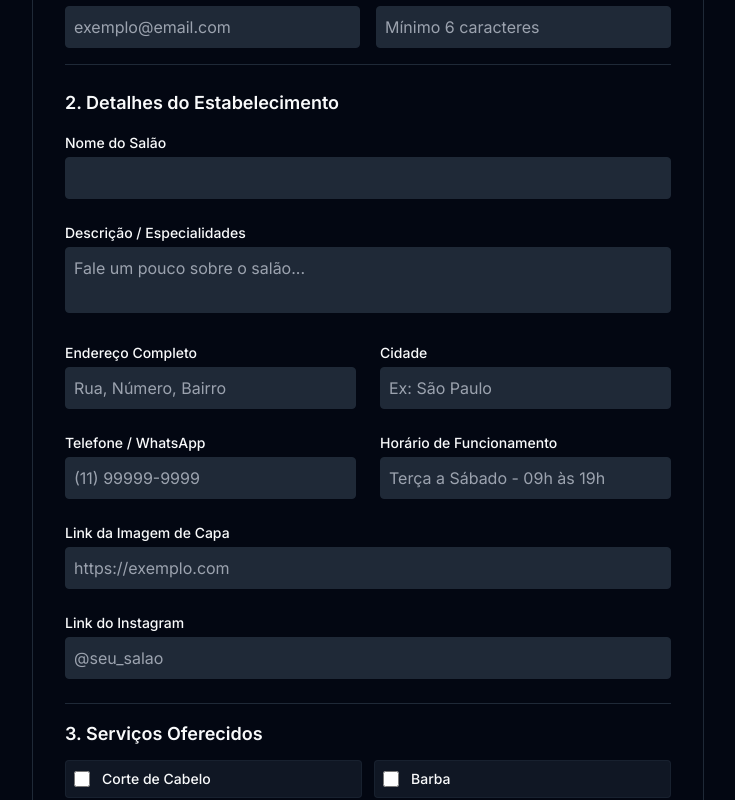
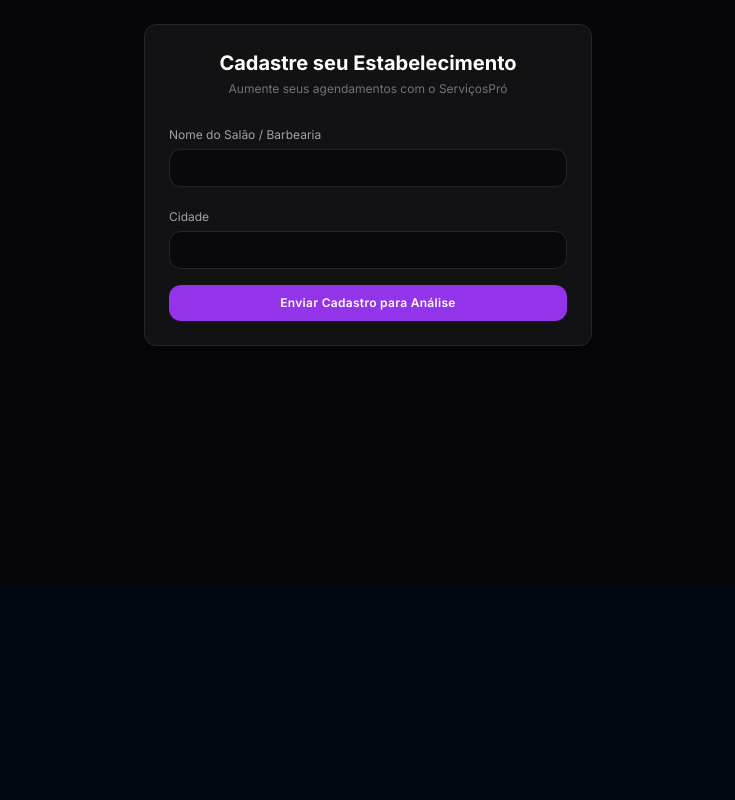
Before and after one commit to clebersoncarvalhof/servi-osPro, a Next.js app: page /anunciar in a window 1280 px wide. Shown: the part 280-1080 px from the top of the page, without its empty margins (272-1007 px from the left). After the commit the page ends 865 px from the top, so only its background shows below. Built offline with nearby package versions, Linux system fonts and the light colour scheme.

Commit message:
fix: corrige import quebrado na pagina anunciar

```diff
--- a/src/app/anunciar/page.tsx
+++ b/src/app/anunciar/page.tsx
@@ -1,241 +1,55 @@
-"use client";
+"use client"
 
-import { useState } from "react";
-import { useRouter } from "next/navigation";
-import { registerSalonWithUserAction } from "../admin/actions";
+import { useState } from "react"
+import { useRouter } from "next/navigation"
 
 export default function AnunciarPage() {
-  const router = useRouter();
-  const [loading, setLoading] = useState(false);
-  const [error, setError] = useState<string | null>(null);
+  const router = useRouter()
+  const [nome, setNome] = useState("")
+  const [cidade, setCidade] = useState("")
 
-  const disponivelServicos = [
-    { id: "Corte de Cabelo", label: "Corte de Cabelo" },
-    { id: "Barba", label: "Barba" },
-    { id: "Unhas", label: "Unhas (Manicure/Pedicure)" },
-    { id: "Sobrancelha", label: "Sobrancelha" },
-    { id: "Coloração", label: "Coloração / Química" },
-    { id: "Maquiagem", label: "Maquiagem" },
-  ];
-
-  const [formData, setFormData] = useState({
-    email: "",
-    password: "",
-    name: "",
-    description: "",
-    address: "",
-    city: "",
-    phone: "",
-    imageUrl: "",
-    instagramUrl: "",
-    workingHours: "",
-  });
-
-  const [selectedServices, setSelectedServices] = useState<string[]>([]);
-
-  const handleServiceChange = (serviceId: string) => {
-    setSelectedServices((prev) =>
-      prev.includes(serviceId)
-        ? prev.filter((id) => id !== serviceId)
-        : [...prev, serviceId]
-    );
-  };
-
-  const handleSubmit = async (e: React.FormEvent) => {
-    e.preventDefault();
-    if (selectedServices.length === 0) {
-      setError("Por favor, selecione pelo menos um serviço oferecido.");
-      return;
+  function handleAnunciar(e: React.FormEvent) {
+    e.preventDefault()
+    alert("Próximo passo: Programar a nova Server Action de cadastro de salão.")
+    router.push("/")
   }
 
-    setLoading(true);
-    setError(null);
-
-    try {
-      const response = await registerSalonWithUserAction({
-        ...formData,
-        services: selectedServices,
-      });
-
-      if (response?.success) {
-        alert("Cadastro realizado com sucesso! Aguarde a aprovação do administrador.");
-        router.push("/login");
-      } else {
-        setError(response?.error || "Ocorreu um erro ao realizar o cadastro.");
-      }
-    } catch (err) {
-      setError("Erro de conexão com o servidor.");
-    } finally {
-      setLoading(false);
-    }
-  };
-
   return (
-    <div className="min-h-screen flex items-center justify-center bg-background p-6">
-      <div className="w-full max-w-2xl space-y-8 bg-card p-8 rounded-lg border border-border">
-        <div className="text-center">
-          <h2 className="text-3xl font-bold text-foreground">Anunciar Meu Salão</h2>
-          <p className="text-sm text-muted-foreground mt-2">Crie sua conta de acesso e cadastre seu estabelecimento</p>
+    <div className="min-h-screen bg-[#050507] text-white flex items-center justify-center p-4">
+      <div className="w-full max-w-md bg-[#121214] border border-zinc-800 rounded-xl p-6 space-y-6">
+        <div className="space-y-1 text-center">
+          <h1 className="text-xl font-bold">Cadastre seu Estabelecimento</h1>
+          <p className="text-xs text-zinc-500">Aumente seus agendamentos com o ServiçosPró</p>
         </div>
 
-        <form onSubmit={handleSubmit} className="mt-8 space-y-6">
-          {error && (
-            <div className="p-3 rounded bg-destructive/10 border border-destructive text-destructive text-sm text-center">
-              {error}
-            </div>
-          )}
-
-          <div className="border-b border-border pb-4">
-            <h3 className="text-lg font-semibold text-foreground mb-4">1. Dados de Acesso (Login)</h3>
-            <div className="grid grid-cols-1 md:grid-cols-2 gap-4">
-              <div>
-                <label className="text-sm font-medium text-foreground block mb-1">E-mail (Seu Usuário)</label>
-                <input
-                  type="email"
-                  required
-                  placeholder="exemplo@email.com"
-                  className="w-full p-2 rounded bg-input border border-border text-foreground focus:outline-none"
-                  value={formData.email}
-                  onChange={(e) => setFormData({ ...formData, email: e.target.value })}
-                />
-              </div>
-              <div>
-                <label className="text-sm font-medium text-foreground block mb-1">Senha</label>
-                <input
-                  type="password"
-                  required
-                  placeholder="Mínimo 6 caracteres"
-                  className="w-full p-2 rounded bg-input border border-border text-foreground focus:outline-none"
-                  value={formData.password}
-                  onChange={(e) => setFormData({ ...formData, password: e.target.value })}
-                />
-              </div>
-            </div>
-          </div>
-
-          <div>
-            <h3 className="text-lg font-semibold text-foreground mb-4">2. Detalhes do Estabelecimento</h3>
-            <div className="grid grid-cols-1 md:grid-cols-2 gap-6">
-              <div className="md:col-span-2">
-                <label className="text-sm font-medium text-foreground block mb-1">Nome do Salão</label>
+        <form onSubmit={handleAnunciar} className="space-y-4">
+          <div className="space-y-1">
+            <label className="text-xs text-zinc-400">Nome do Salão / Barbearia</label>
             <input
               type="text"
               required
-                  className="w-full p-2 rounded bg-input border border-border text-foreground focus:outline-none"
-                  value={formData.name}
-                  onChange={(e) => setFormData({ ...formData, name: e.target.value })}
+              value={nome}
+              onChange={(e) => setNome(e.target.value)}
+              className="w-full bg-zinc-950 border border-zinc-800 rounded-lg px-4 py-2 text-sm text-white focus:outline-none focus:border-purple-500"
             />
           </div>
 
-              <div className="md:col-span-2">
-                <label className="text-sm font-medium text-foreground block mb-1">Descrição / Especialidades</label>
-                <textarea
-                  rows={2}
+          <div className="space-y-1">
+            <label className="text-xs text-zinc-400">Cidade</label>
+            <input
+              type="text"
               required
-                  placeholder="Fale um pouco sobre o salão..."
-                  className="w-full p-2 rounded bg-input border border-border text-foreground focus:outline-none resize-none"
-                  value={formData.description}
-                  onChange={(e) => setFormData({ ...formData, description: e.target.value })}
+              value={cidade}
+              onChange={(e) => setCidade(e.target.value)}
+              className="w-full bg-zinc-950 border border-zinc-800 rounded-lg px-4 py-2 text-sm text-white focus:outline-none focus:border-purple-500"
             />
           </div>
 
-              <div>
-                <label className="text-sm font-medium text-foreground block mb-1">Endereço Completo</label>
-                <input
-                  type="text"
-                  required
-                  placeholder="Rua, Número, Bairro"
-                  className="w-full p-2 rounded bg-input border border-border text-foreground focus:outline-none"
-                  value={formData.address}
-                  onChange={(e) => setFormData({ ...formData, address: e.target.value })}
-                />
-              </div>
-
-              <div>
-                <label className="text-sm font-medium text-foreground block mb-1">Cidade</label>
-                <input
-                  type="text"
-                  required
-                  placeholder="Ex: São Paulo"
-                  className="w-full p-2 rounded bg-input border border-border text-foreground focus:outline-none"
-                  value={formData.city}
-                  onChange={(e) => setFormData({ ...formData, city: e.target.value })}
-                />
-              </div>
-
-              <div>
-                <label className="text-sm font-medium text-foreground block mb-1">Telefone / WhatsApp</label>
-                <input
-                  type="text"
-                  required
-                  placeholder="(11) 99999-9999"
-                  className="w-full p-2 rounded bg-input border border-border text-foreground focus:outline-none"
-                  value={formData.phone}
-                  onChange={(e) => setFormData({ ...formData, phone: e.target.value })}
-                />
-              </div>
-
-              <div>
-                <label className="text-sm font-medium text-foreground block mb-1">Horário de Funcionamento</label>
-                <input
-                  type="text"
-                  placeholder="Terça a Sábado - 09h às 19h"
-                  className="w-full p-2 rounded bg-input border border-border text-foreground focus:outline-none"
-                  value={formData.workingHours}
-                  onChange={(e) => setFormData({ ...formData, workingHours: e.target.value })}
-                />
-              </div>
-
-              <div className="md:col-span-2">
-                <label className="text-sm font-medium text-foreground block mb-1">Link da Imagem de Capa</label>
-                <input
-                  type="url"
-                  placeholder="https://exemplo.com"
-                  className="w-full p-2 rounded bg-input border border-border text-foreground focus:outline-none"
-                  value={formData.imageUrl}
-                  onChange={(e) => setFormData({ ...formData, imageUrl: e.target.value })}
-                />
-              </div>
-
-              <div className="md:col-span-2">
-                <label className="text-sm font-medium text-foreground block mb-1">Link do Instagram</label>
-                <input
-                  type="text"
-                  placeholder="@seu_salao"
-                  className="w-full p-2 rounded bg-input border border-border text-foreground focus:outline-none"
-                  value={formData.instagramUrl}
-                  onChange={(e) => setFormData({ ...formData, instagramUrl: e.target.value })}
-                />
-              </div>
-            </div>
-          </div>
-
-          <div className="border-t border-border pt-4">
-            <h3 className="text-lg font-semibold text-foreground mb-3">3. Serviços Oferecidos</h3>
-            <div className="grid grid-cols-2 gap-3">
-              {disponivelServicos.map((servico) => (
-                <label key={servico.id} className="flex items-center space-x-3 p-2 bg-input/50 rounded border border-border/60 cursor-pointer hover:bg-input transition">
-                  <input
-                    type="checkbox"
-                    className="w-4 h-4 rounded text-primary focus:ring-primary bg-input border-border"
-                    checked={selectedServices.includes(servico.id)}
-                    onChange={() => handleServiceChange(servico.id)}
-                  />
-                  <span className="text-sm font-medium text-foreground">{servico.label}</span>
-                </label>
-              ))}
-            </div>
-          </div>
-
-          <button
-            type="submit"
-            disabled={loading}
-            className="w-full py-3 px-4 rounded bg-primary text-primary-foreground font-bold hover:opacity-90 transition disabled:opacity-50 text-lg"
-          >
-            {loading ? "Processando Cadastro..." : "Finalizar Conta e Cadastrar Salão"}
+          <button type="submit" className="w-full py-2.5 bg-purple-600 hover:bg-purple-700 text-white font-semibold rounded-lg text-xs tracking-wide transition-colors">
+            Enviar Cadastro para Análise
           </button>
         </form>
       </div>
     </div>
-  );
+  )
 }
```
Lines whose indentation alone changed are shown as unchanged.
